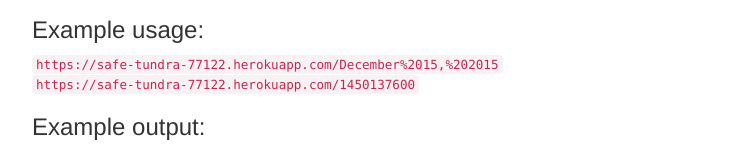
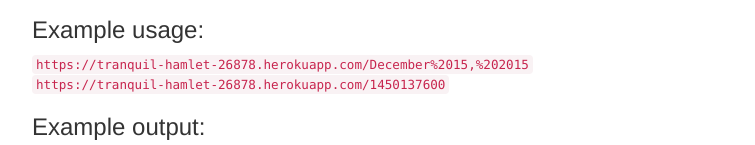
Before and after one commit to AndrewRMorgan/node-timestamp-microservice, a website: page public/index.html in a window 1280 px wide. Shown: the part 352-497 px from the top of the page, without its empty margins (248-1003 px from the left). Drawn offline with nearby package versions, Linux system fonts and the light colour scheme.

Commit message:
change url in index.html

```diff
--- a/public/index.html
+++ b/public/index.html
@@ -28,8 +28,8 @@
       <h3>
       	Example usage:
       </h3>
-      <code>https://safe-tundra-77122.herokuapp.com/December%2015,%202015</code><br/>
-      <code>https://safe-tundra-77122.herokuapp.com/1450137600</code>
+      <code>https://tranquil-hamlet-26878.herokuapp.com/December%2015,%202015</code><br/>
+      <code>https://tranquil-hamlet-26878.herokuapp.com/1450137600</code>
       <h3>Example output:</h3>
       <code>{ "unix": 1450137600, "natural": "December 15, 2015" }</code>
     </div>
```
